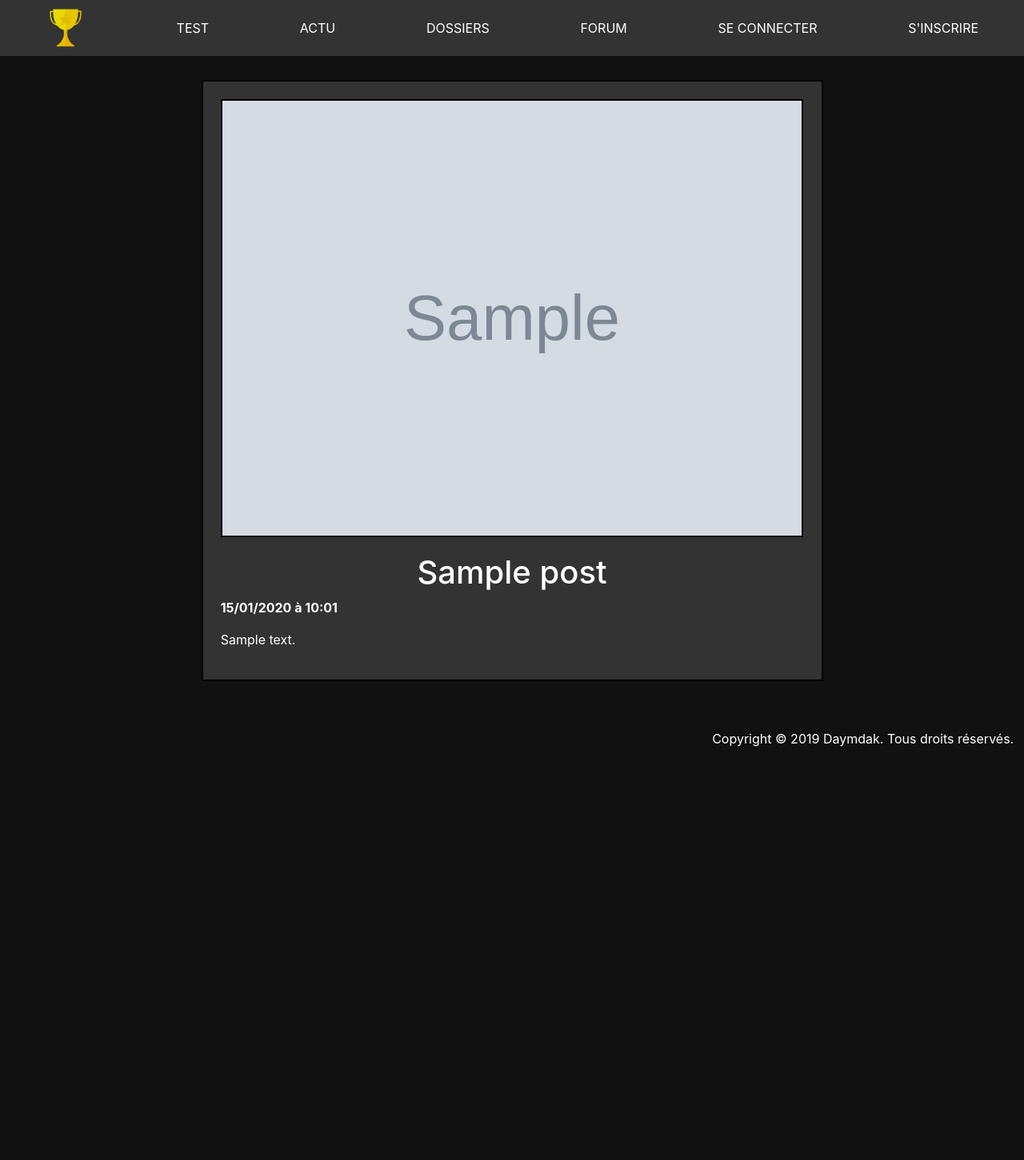
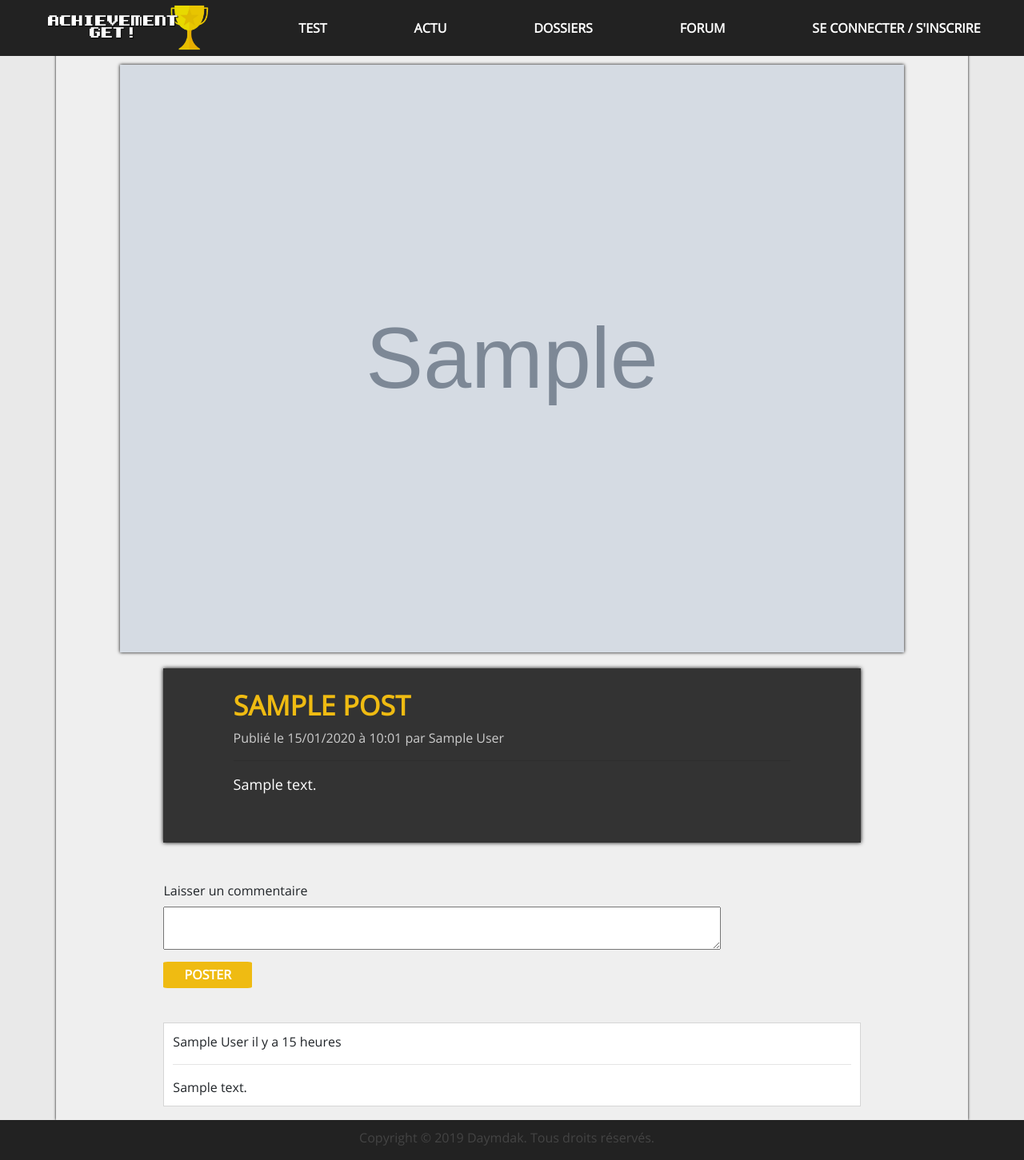
Before and after one commit to Daymdak/achievementGet, a PHP site: page /index.php?action=readarticle&id=1 in a window 1280 px wide. Shown: the whole page at 80% size. Before the commit the page ends 934 px from the top, so only its background shows below. Run offline with PHP 8.4, Linux system fonts and the light colour scheme; tables that the repository leaves empty or names only in its code hold one stand-in row (values such as "Sample post"); grey boxes marked "Sample" are stand-in pictures.

Commit message:
Adding the new logo, and adding favicon, change much css, adding comments on reading article view

```diff
--- a/controller/frontend.php
+++ b/controller/frontend.php
@@ -1,6 +1,7 @@
 <?php
 
 require_once('model/PostManager.php');
+require_once('model/CommentManager.php');
 
 function homePage()
 {
@@ -14,7 +15,10 @@ function homePage()
 function readArticle($id)
 {
 	$postManager = new \AchievementGet\Website\Model\PostManager();
+	$commentManager = new \AchievementGet\Website\Model\CommentManager();
+
 	$post = $postManager->getPostById($id);
+	$comments = $commentManager->getPostComments($_GET['id']);
 
 	require('view/frontend/readArticleView.php');
 }
--- /dev/null
+++ b/model/CommentManager.php
@@ -0,0 +1,16 @@
+<?php
+namespace AchievementGet\Website\Model;
+
+require_once("model/Manager.php");
+
+class CommentManager extends Manager
+{
+	public function getPostComments($id)
+	{
+		$db = $this->dbConnect();
+		$comments = $db->prepare('SELECT id, author, comment, post_id, comment_date FROM comments WHERE post_id = ? ORDER BY comment_date DESC');
+		$comments->execute(array($id));
+
+		return $comments;
+	}
+}
--- a/model/PostManager.php
+++ b/model/PostManager.php
@@ -8,7 +8,7 @@ class PostManager extends Manager
 	public function getFewPosts($offset, $limit)
 	{
 		$db = $this->dbConnect();
-		$query = $db->prepare('SELECT id, nameImage, title, category,content, DATE_FORMAT(creation_date, \'%d/%m/%Y\') as creation_date_fr FROM posts ORDER BY creation_date DESC LIMIT :offset, :limit');
+		$query = $db->prepare('SELECT id, nameImage, title, author,category,content, DATE_FORMAT(creation_date, \'%d/%m/%Y\') as creation_date_fr FROM posts ORDER BY creation_date DESC LIMIT :offset, :limit');
 		$query->bindValue('offset', $offset, \PDO::PARAM_INT);
 		$query->bindValue('limit', $limit, \PDO::PARAM_INT);
 		$query->execute();
@@ -19,7 +19,7 @@ class PostManager extends Manager
 	public function getPostById($id)
 	{
 		$db = $this->dbConnect();
-		$query = $db->prepare('SELECT id, nameImage, title, category, content, DATE_FORMAT(creation_date, \'%d/%m/%Y à %H:%m\') as creation_date_fr FROM posts WHERE id = ?');
+		$query = $db->prepare('SELECT id, nameImage, title, author,category, content, DATE_FORMAT(creation_date, \'%d/%m/%Y à %H:%m\') as creation_date_fr FROM posts WHERE id = ?');
 		$query->execute(array($id));
 		$post = $query->fetch();
 
--- a/public/css/style.css
+++ b/public/css/style.css
@@ -1,20 +1,15 @@
+@font-face {
+	font-family: 'OpenSans';
+	src: url('../font/OpenSans-Regular.ttf');
+}
+
 body
 {
-	background-color: #111;
-	position: relative;
-	min-height: 100vh;
-	margin-top: 70px;
-	padding-bottom: 100px;
-	color: white;
+	background-color: #e9e9e9;
+	font-family: 'OpenSans';
 }
 
-body a
-{
-	color: white;
-	text-decoration: none;
-}
-
-body a:hover
+a, a:hover
 {
 	text-decoration: none;
 }
@@ -25,41 +20,63 @@ header
 	width: 100%;
 	position: fixed;
 	top: 0;
-	background-color: #333;
+	background-color: #222;
 	z-index: 30;
 	display: flex;
 	justify-content: space-around;
 	align-items: center;
 }
 
+header a
+{
+	color: #fff;
+	font-weight: bold;
+}
+
 header a:hover
 {
-	color: #FFE565;
+	color: #EFBB12;
 }
 
 #logo
 {
-	width: 50px;
+	width: 210px;
+}
+
+.container
+{
+	background-color: #EFEFEF;
+	box-shadow: 0px 0px 3px black;
+	padding: 1px 2% 1px 2%;
+	min-height: 100vh;
 }
 
 footer
 {
-	position: absolute;
+	position: relative;
 	bottom: 0;
 	left: 0;
 	width: 100%;
-	height: 100px;
+	height: 50px;
 	display: flex;
-	justify-content: flex-end;
+	justify-content: center;
 	align-items: flex-end;
+	background-color: #222;
 	padding-right: 1%;
+	color: #444;
+}
+
+#presentationText
+{
+	margin-top: 80px;
+	font-size: 14px;
 }
 
 #slider
 {
-	margin-top: 100px;
 	height: 400px;
 	width: 100%;
+	margin: 0 auto;
 	display: flex;
 	justify-content: space-between;
 	flex-wrap: wrap;
@@ -67,11 +84,19 @@ footer
 
 .illustratedPost
 {
-	border: 1px solid black;
+	box-shadow: 0 0 3px black;
 	overflow: hidden;
-	width: 32%;
+	width: 32.5%;
 	position: relative;
 }
+
+.illustratedPost:hover
+{
+	transform: scale(1.1);
+	z-index: 10;
+	transition-duration: 0.5s;
+}
+
 
 .illustratedPost img
 {
@@ -84,63 +109,144 @@ figcaption
 	bottom: 0px;
 	width: 100%;
 	height: 33.33%;
-	background-color: rgba(0, 0, 0, 0.7);
+	background-color: rgba(0, 0, 0, 0.6);
 	opacity: 0;
 }
 
 figure:hover figcaption
 {
 	opacity: 1;
-	transition-duration: 0.5s;
+	transition-duration: 0.3s;
 }
 
 figcaption p
 {
 	margin-left: 5px;
 	color: white;
+	font-weight: bold;
+}
+
+#titleSection
+{
+	font-weight: 900;
+	font-size: 22px;
 }
 
 #listLastPosts
 {
-	border: 1px solid white;
-	background-color: #333;
+	box-shadow: 0 0 3px black;
+	background-color: #242424;
+}
+
+#listLastPosts a
+{
+	color: #fff;
 }
 
 #listLastPosts a:hover
 {
-	color: #FFE565;
+	color: #EFBB12;
+}
+
+.post p
+{
+	margin: 0;
+	padding-top: 0.5%;
+	height: 40px;
+}
+
+.post:hover
+{
+	transform: scaleX(1.04);
+	background-color: #111;
+	transition-duration: 0.25s;
 }
 
 .categoryPost
 {
 	display: inline-block;
-	color: #FFE565;
+	color: #EFBB12;
 	width: 20%;
+}
+
+.dateInListPost
+{
+	color: #fff;
 }
 
 #postBlock
 {
-	padding: 2%;
-	width: 70%;
+	width: 80%;
 	margin: 0 auto;
 	margin-top: 100px !important;
 	background-color: #333;
-	border: 2px solid black;
-}
-
-h1
-{
-	text-align: center;
+	box-shadow: 0 0 5px black;
+	color: #fff;
 }
 
 #postText
 {
 	text-align: justify;
+	padding: 3% 10% 5% 10%;
+	font-size: 18px;
+}
+
+#postText h1
+{
+	color: #EFBB12;
+	font-weight: bold;
+	text-transform: uppercase;
+	font-size: 34px;
 }
 
 #imagePost
 {
-	width: 100%;
-	margin-bottom: 20px;
-	border: 2px solid black;
+	width: 90%;
+	box-shadow: 0 0 4px black;
+	position: relative;
+	top: 80px;
+	left: 5%;
 }
+
+#metaDataPost
+{
+	font-size: 16px;
+	color: #CCC;
+}
+
+.postComment
+{
+	background-color: #fff;
+	border: .0625rem solid #d5d5d5;
+	padding: 1%;
+	margin-bottom: .9375rem;
+}
+
+form p, form p textarea
+{
+	width: 80%;
+	margin: 0 auto;
+}
+
+form .button
+{
+	background-color: #EFBB12;
+	border: none;
+	color: white;
+	font-weight: bold;
+	padding: 0.5% 3% 0.5% 3%;
+	border-radius: 5%;
+	margin: 1% 0 5% 0;
+}
+
+form .button:hover
+{
+	background-color: #DEAA01;
+}
+
+.postComment
+{
+	width: 80%;
+	margin: 0 auto;
+	margin-bottom: 1.5%;
+}
--- a/view/frontend/header.php
+++ b/view/frontend/header.php
@@ -4,6 +4,5 @@
 	<a href="#">ACTU</a>
 	<a href="#">DOSSIERS</a>
 	<a href="#">FORUM</a>
-	<a href="#">SE CONNECTER</a>
-	<a href="#">S'INSCRIRE</a>
+	<a href="#">SE CONNECTER / S'INSCRIRE</a>
 </header>
--- a/view/frontend/readArticleView.php
+++ b/view/frontend/readArticleView.php
@@ -1,14 +1,69 @@
 <?php $title = htmlspecialchars($post['title']); ?>
 
 <?php ob_start(); ?>
-
+<img src="public/images/<?= $post['nameImage'] ?>" alt="<?= $post['title'] ?>" id="imagePost"/>
 <div id="postBlock">
-	<img src="public/images/<?= $post['nameImage'] ?>" alt="<?= $post['title'] ?>" id="imagePost"/>
-	<h1><?= $post['title'] ?></h1>
-	<p><strong><?= $post['creation_date_fr'] ?></strong></p>
-	<p id="postText"><?= $post['content'] ?></p>
+	<div id="postText">
+		<h1><?= $post['title'] ?></h1>
+		<p id="metaDataPost">Publié le <?= $post['creation_date_fr'] ?> par <?= $post['author'] ?></p>
+		<hr />
+		<p><?= $post['content'] ?></p>
+	</div>
 </div>
 
+<form action="" method="post" class="mt-5">
+	<p><label for="messageContent">Laisser un commentaire</label></p>
+	<p><textarea name="messageContent" placeholder=""></textarea></p>
+	<p><input type="submit" value="POSTER" class="button" /></p>
+</form>
+
+<?php
+while($comment = $comments->fetch())
+{
+?>
+	<div class="postComment">
+		<?= $comment['author']; ?>
+
+		<?php
+			$postDate = strtotime($comment['comment_date']);
+			$now = time();
+
+		    $diff = abs($now - $postDate);
+		    $return = array();
+
+		    $tmp = $diff;
+		    $return['second'] = $tmp % 60;
+
+		    $tmp = floor( ($tmp - $return['second']) /60 );
+		    $return['minute'] = $tmp % 60;
+
+		    $tmp = floor( ($tmp - $return['minute'])/60 );
+		    $return['hour'] = $tmp % 24;
+
+		    if($return['hour'] >= 24)
+		    	echo $comment['comment_date'];
+		    if($return['hour'] > 0 && $return['hour'] < 24)
+		    {
+		    	if ($return['hour'] == 1)
+		    		echo "il y a 1 heure";
+		    	else
+		    		echo "il y a " . $return['hour'] . " heures";
+		    }
+		    else
+		    {
+		    	if ($return['minute'] <= 1)
+		    		echo "à l'instant";
+		    	else
+		    		echo "il y a " . $return['minute'] . " minutes";
+		    }
+		?>
+
+		<hr />
+		<?= $comment['comment']; ?>
+	</div>
+<?php
+}
+?>
 <?php $content = ob_get_clean(); ?>
 
 <?php require('template.php'); ?>
--- a/view/frontend/template.php
+++ b/view/frontend/template.php
@@ -4,6 +4,7 @@
 		<meta charset="utf-8" />
 		<meta name="viewport" content="width=device-width, initial-scale=1, shrink-to-fit=no" />
 		<title><?= $title ?></title>
+		<link rel="icon" href="public/images/favicon.png">
 		<link rel="stylesheet" type="text/css" href="vendor/bootstrap/css/bootstrap.css" />
 		<link rel="stylesheet" type="text/css" href="public/css/style.css" />
 	</head>
```
Also changed, not shown: view/frontend/homePageView.php (+7 -4 lines), public/font/OpenSans-Regular.ttf (added), public/images/favicon.png (added), public/images/logo.png.
